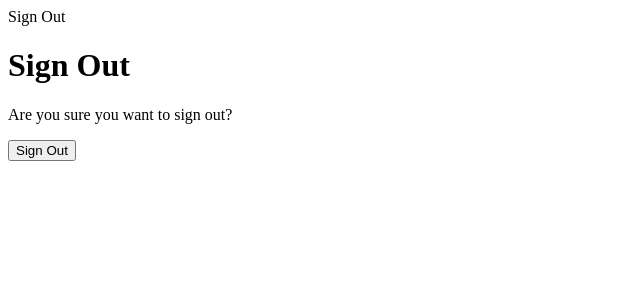
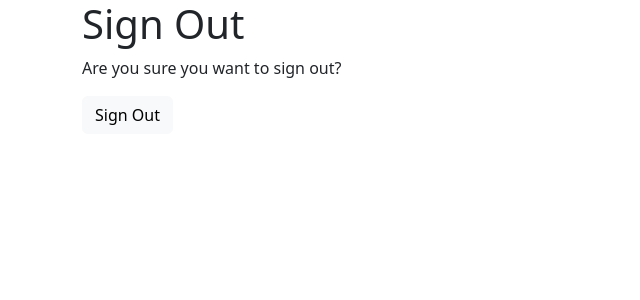
Before and after one commit to tony-albanese/ci-project-4, a Django app: page /accounts/logout/ in a window 1280 px wide. Shown: the top 300 px of the page, without its empty margins (0-640 px from the left). Run offline with Django 3.2, Linux system fonts and the light colour scheme; the visitor is signed in with stand-in values (Sample User, id 1).

Commit message:
Add crispy forms and bootstrap container

```diff
--- a/templates/account/logout.html
+++ b/templates/account/logout.html
@@ -4,15 +4,21 @@
   <meta charset="UTF-8">
   <meta http-equiv="X-UA-Compatible" content="IE=edge">
   <meta name="viewport" content="width=device-width, initial-scale=1.0">
+  <link href="https://cdn.jsdelivr.net/npm/bootstrap@5.3.0-alpha1/dist/css/bootstrap.min.css" rel="stylesheet"
+  integrity="sha384-GLhlTQ8iRABdZLl6O3oVMWSktQOp6b7In1Zl3/Jr59b6EGGoI1aFkw7cmDA6j6gD" crossorigin="anonymous">
+<script src="https://cdn.jsdelivr.net/npm/bootstrap@5.3.0-alpha1/dist/js/bootstrap.bundle.min.js"
+  integrity="sha384-w76AqPfDkMBDXo30jS1Sgez6pr3x5MlQ1ZAGC+nuZB+EYdgRZgiwxhTBTkF7CXvN" crossorigin="anonymous">
+</script>
   <title>Sign Out</title>
 </head>
 <body>
 
 {% load i18n %}
 
-{% block head_title %}{% trans "Sign Out" %}{% endblock %}
+
 
 {% block content %}
+<div class="container">
 <h1>{% trans "Sign Out" %}</h1>
 
 <p>{% trans 'Are you sure you want to sign out?' %}</p>
@@ -22,9 +28,9 @@
   {% if redirect_field_value %}
   <input type="hidden" name="{{ redirect_field_name }}" value="{{ redirect_field_value }}"/>
   {% endif %}
-  <button type="submit">{% trans 'Sign Out' %}</button>
+  <button type="submit" class="btn btn-light">{% trans 'Sign Out' %}</button>
 </form>
-
+</div>
 
 {% endblock %}
 
```
Also changed, not shown: templates/account/login.html (+5 -2 lines), templates/account/signup.html (+5 -4 lines).
